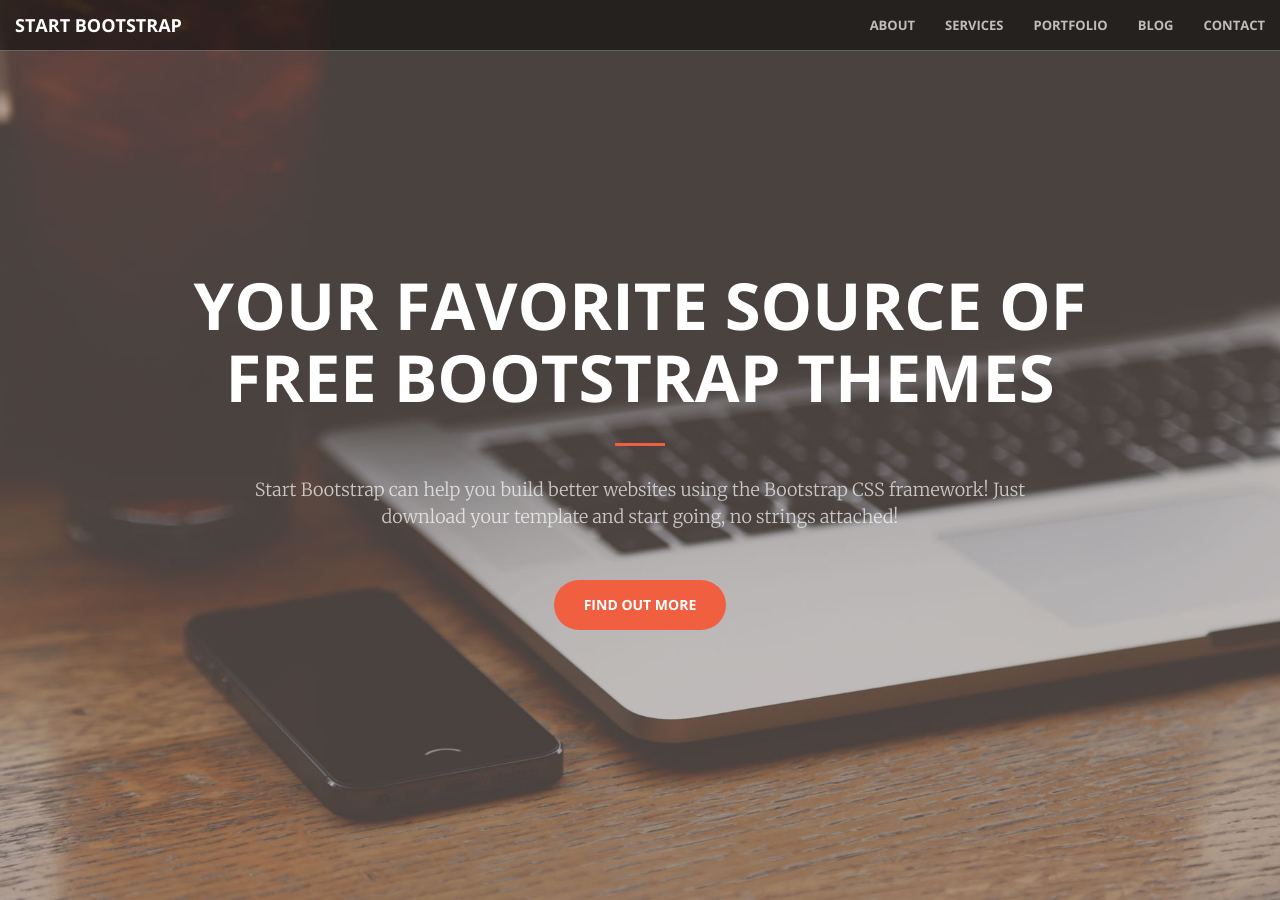
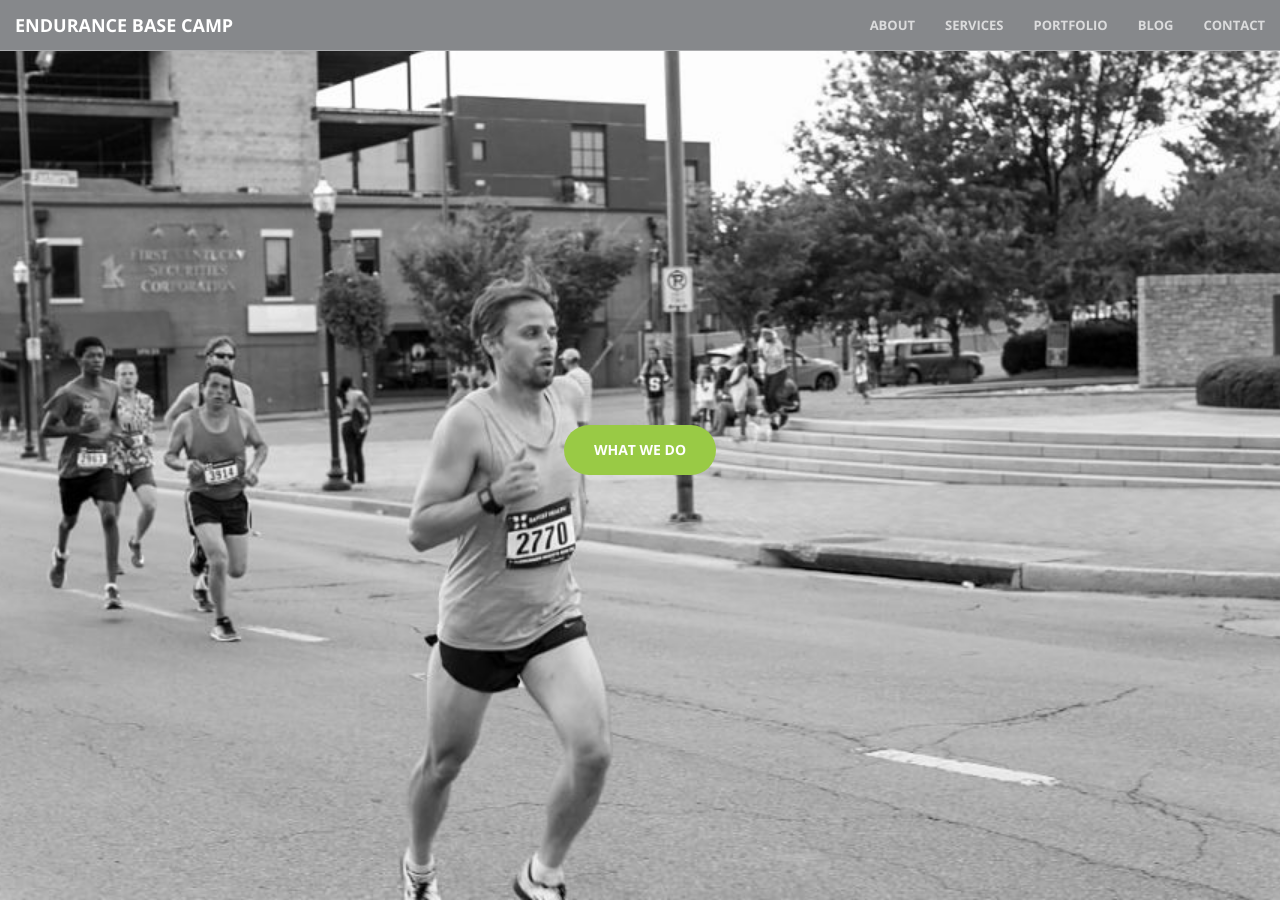
Before and after one commit to garyditsch/endurancebasecamp, a Jekyll site: the page built from index.html, in a window 1280 px wide and 900 px high. Built offline with Jekyll 4.4.1, drawn with Linux system fonts in a browser that asks for light colours; the list of posts is cut into pages by our own code.

Commit message:
making initial changes to layout for ebc site

```diff
--- a/_config.yml
+++ b/_config.yml
@@ -1,5 +1,5 @@
 # Site settings
-title: Creative theme with blog
+title: Endurance Base Camp
 email:
 description: > # this means to ignore newlines until "baseurl:"
 baseurl: "" # the subpath of your site, e.g. /blog/
--- a/_includes/header.html
+++ b/_includes/header.html
@@ -1,10 +1,9 @@
 <header>
     <div class="header-content">
         <div class="header-content-inner">
-            <h1>Your Favorite Source of Free Bootstrap Themes</h1>
-            <hr>
-            <p>Start Bootstrap can help you build better websites using the Bootstrap CSS framework! Just download your template and start going, no strings attached!</p>
-            <a href="#about" class="btn btn-primary btn-xl page-scroll">Find Out More</a>
+            <!-- <h3>YOUR GUIDE TO:</h3>
+            <p>optimize <b>HEALTH</b> improve <b>FITNESS</b> peak <b>PERFORMANCE</b></p> -->
+            <a href="#about" class="btn btn-primary btn-xl page-scroll">What We Do</a>
         </div>
     </div>
 </header>
--- a/_includes/nav.html
+++ b/_includes/nav.html
@@ -8,7 +8,7 @@
                 <span class="icon-bar"></span>
                 <span class="icon-bar"></span>
             </button>
-            <a class="navbar-brand page-scroll" href="/#page-top">Start Bootstrap</a>
+            <a class="navbar-brand page-scroll" href="/#page-top">Endurance Base Camp</a>
         </div>
 
         <!-- Collect the nav links, forms, and other content for toggling -->
--- a/_includes/portfolio.html
+++ b/_includes/portfolio.html
@@ -3,14 +3,14 @@
         <div class="row no-gutter">
             <div class="col-lg-4 col-sm-6">
                 <a href="#" class="portfolio-box">
-                    <img src="img/portfolio/1.jpg" class="img-responsive" alt="">
+                    <img src="img/portfolio/7.JPG" class="img-responsive" alt="">
                     <div class="portfolio-box-caption">
                         <div class="portfolio-box-caption-content">
                             <div class="project-category text-faded">
-                                Category
+                                Example Customer
                             </div>
                             <div class="project-name">
-                                Project Name
+                                The group has been one of the biggest benefits for my running the past five years.
                             </div>
                         </div>
                     </div>
--- a/_sass/_base.scss
+++ b/_sass/_base.scss
@@ -70,7 +70,7 @@ aside {
 // Navigation
 
 .navbar-default {
-    background-color: rgba(black, .5);
+    background-color: rgba($theme-dark, 1.0);
     border-color: rgba($theme-dark, .5);
     @include sans-serif-font;
     @include transition-all;
@@ -84,6 +84,9 @@ aside {
             color: darken($theme-primary, 10%);
         }
     }
+    .navbar-toggle .icon-bar{
+        background-color: $theme-primary;
+    }
     .nav {
         > li {
             > a,
@@ -91,7 +94,7 @@ aside {
                 text-transform: uppercase;
                 font-weight: 700;
                 font-size: 13px;
-                color: $theme-dark;
+                color: $theme-primary;
                 &:hover {
                     color: $theme-primary;
                 }
@@ -109,7 +112,7 @@ aside {
         }
     }
     @media (min-width: 768px) {
-        background-color: rgba(black, .5);
+        background-color: rgba($theme-dark, 1.0);
         border-color: rgba(white, .3);
         .navbar-header .navbar-brand {
             color: rgba(white, .7);
@@ -155,7 +158,7 @@ header {
     min-height: auto;
     @include background-cover;
     background-position: center;
-    background-image: url('../img/header.jpg');
+    background-image: url('../img/gary-running.jpg');
     text-align: center;
     color: white;
     .header-content {
@@ -172,6 +175,10 @@ header {
             }
             hr {
                 margin: 30px auto;
+            }
+            b {
+                text-transform: uppercase;
+                color: rgba(black, 1.0);
             }
             p {
                 font-weight: 300;
@@ -263,7 +270,7 @@ header {
                 font-size: 14px;
             }
             .project-name {
-                font-size: 18px;
+                font-size: 14px;
             }
         }
     }
@@ -279,7 +286,7 @@ header {
                     font-size: 16px;
                 }
                 .project-name {
-                    font-size: 22px;
+                    font-size: 14px;
                 }
             }
         }
--- a/css/main.scss
+++ b/css/main.scss
@@ -34,8 +34,8 @@
 // }
 
 // variables.less
-$theme-primary: #F05F40;
-$theme-dark: #222;
+$theme-primary: #99ca45;
+$theme-dark: #86888b;
 
 // Import partials from `sass_dir` (defaults to `_sass`)
 @import
```
Also changed, not shown: img/EBC-Header.png (added), img/gary-running.jpg (added), img/portfolio/7.JPG (added), 2 other files.
